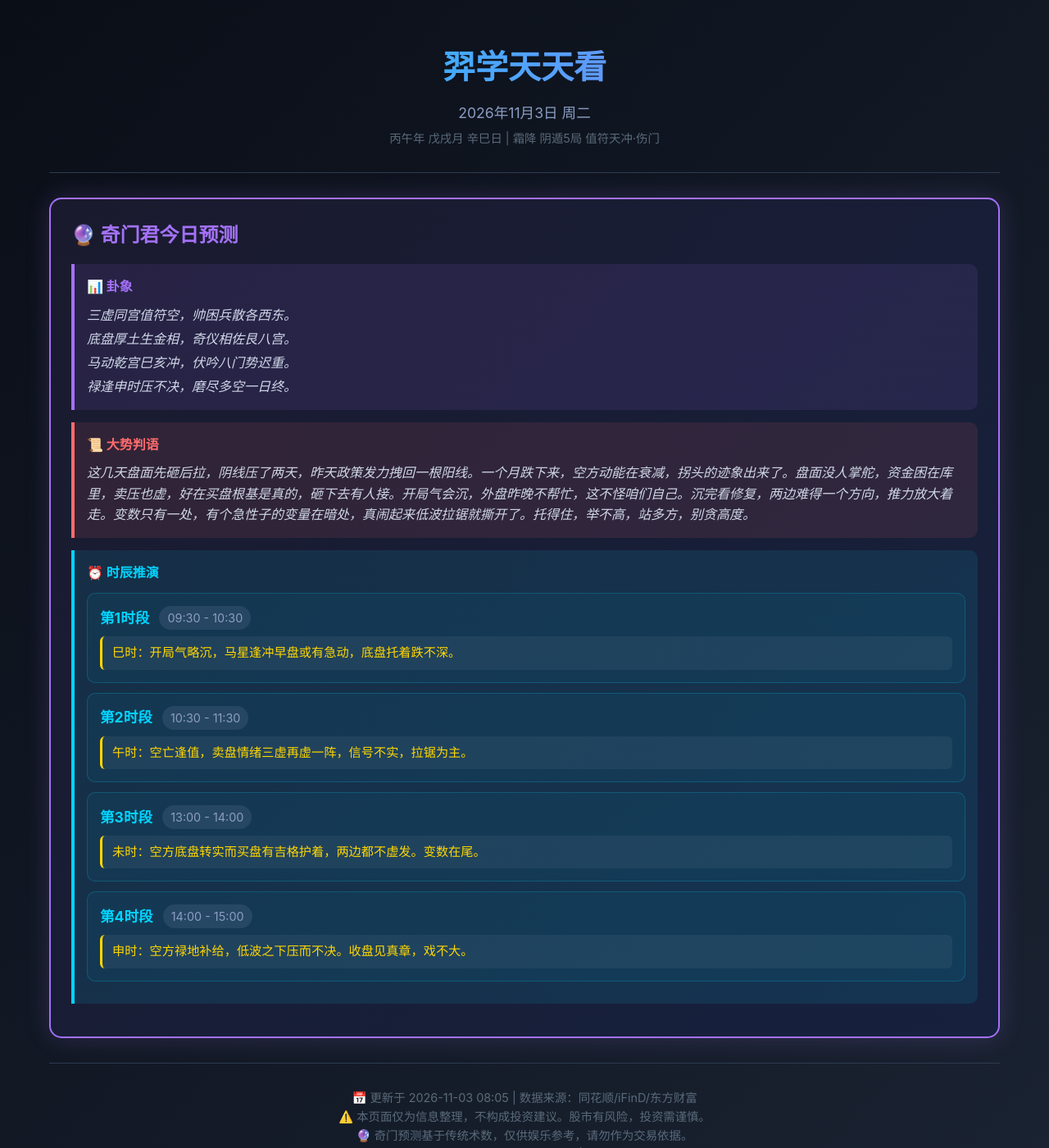
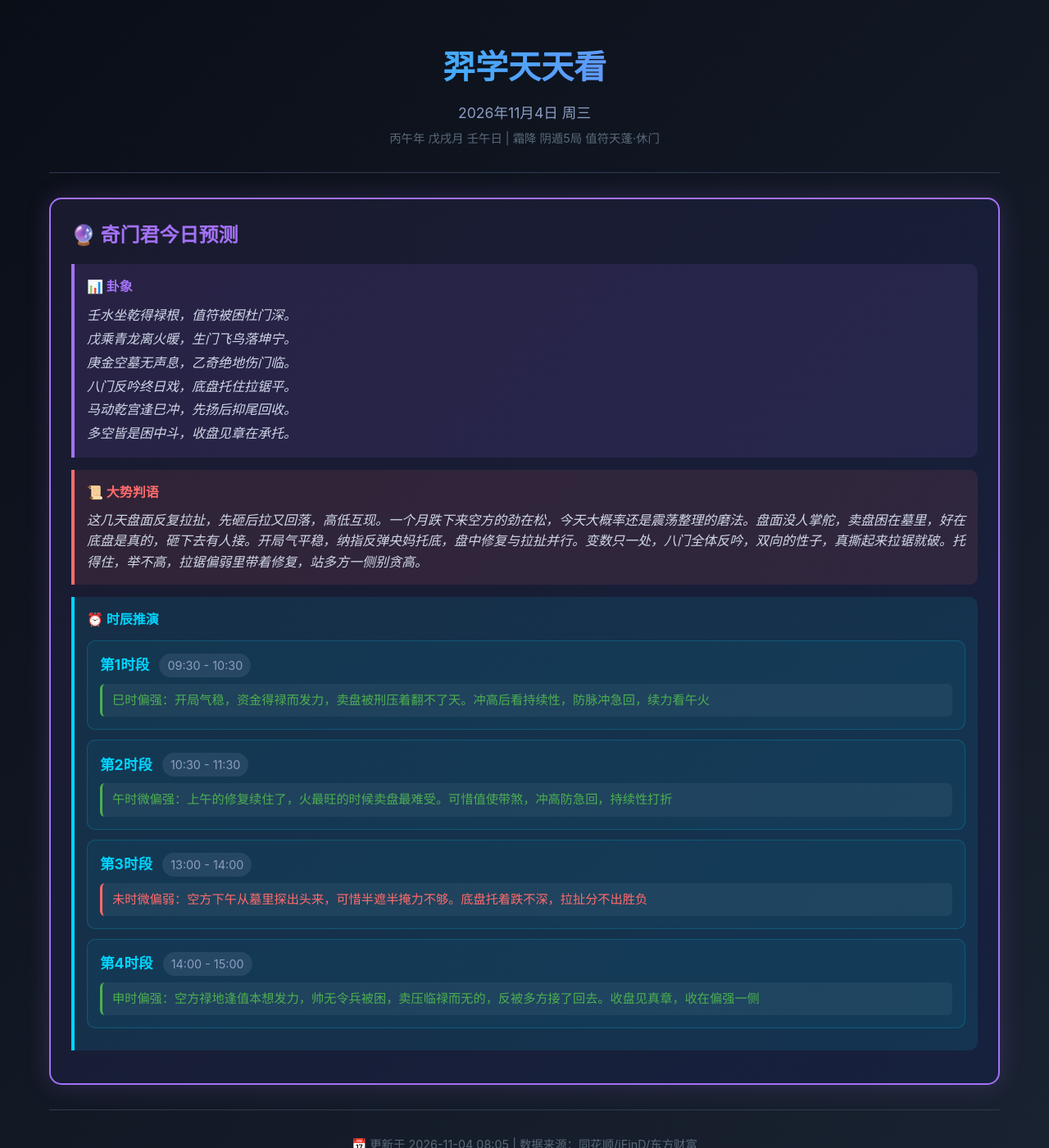
Before and after one commit to xiaoyi0319a/yixue-dashboard, a Jekyll site: the page index.html, which Jekyll copies as it is, in a window 1280 px wide and 1400 px high. Shown: the whole window at 82% size. Built offline with Jekyll 4.4.1, drawn with Linux system fonts in a browser that asks for light colours; comment, search, counter and statistics services are not loaded.

Commit message:
网站更新 2026-11-04（暂停模式：仅奇门层-无方向震荡整理·四段3多1空）

```diff
--- a/index.html
+++ b/index.html
@@ -4,12 +4,12 @@
     <meta charset="UTF-8">
     <meta name="viewport" content="width=device-width, initial-scale=1.0">
     <meta http-equiv="Cache-Control" content="no-cache, no-store, must-revalidate">
-    <meta property="og:title" content="羿学天天看 | 2026-11-03">
-    <meta property="og:description" content="🔮 阴遁5局·偏多·低波动（开局气略沉，全天磨，尾盘点墨）| 📈📰 方向整理已暂停（09-27指令）">
+    <meta property="og:title" content="羿学天天看 | 2026-11-04">
+    <meta property="og:description" content="🔮 阴遁5局·震荡整理（托得住举不高，拉锯偏弱里带修复）| 📈📰 方向整理已暂停（09-27指令）">
     <meta property="og:type" content="website">
     <meta property="og:url" content="https://xiaoyi0319a.github.io/yixue-dashboard/">
     <meta name="twitter:card" content="summary_large_image">
-    <title>羿学天天看 | 2026-11-03</title>
+    <title>羿学天天看 | 2026-11-04</title>
     <link rel="stylesheet" href="css/style.css">
     <script async src="https://busuanzi.ibruce.info/busuanzi/2.3/busuanzi.pure.mini.js"></script>
 </head>
@@ -17,18 +17,18 @@
     <div class="container">
         <div class="header">
             <h1>羿学天天看</h1>
-            <div class="date">2026年11月3日 周二</div>
-            <div class="ganzhi">丙午年 戊戌月 辛巳日 | 霜降 阴遁5局 值符天冲·伤门</div>
+            <div class="date">2026年11月4日 周三</div>
+            <div class="ganzhi">丙午年 戊戌月 壬午日 | 霜降 阴遁5局 值符天蓬·休门</div>
         </div>
         <div class="qimen-section">
             <h2>🔮 奇门君今日预测</h2>
             <div class="qimen-hexagram">
                 <h4>📊 卦象</h4>
-                <p>三虚同宫值符空，帅困兵散各西东。<br>底盘厚土生金相，奇仪相佐艮八宫。<br>马动乾宫巳亥冲，伏吟八门势迟重。<br>禄逢申时压不决，磨尽多空一日终。</p>
+                <p>壬水坐乾得禄根，值符被困杜门深。<br>戊乘青龙离火暖，生门飞鸟落坤宁。<br>庚金空墓无声息，乙奇绝地伤门临。<br>八门反吟终日戏，底盘托住拉锯平。<br>马动乾宫逢巳冲，先扬后抑尾回收。<br>多空皆是困中斗，收盘见章在承托。</p>
             </div>
             <div class="qimen-verdict">
                 <h4>📜 大势判语</h4>
-                <p><i>这几天盘面先砸后拉，阴线压了两天，昨天政策发力拽回一根阳线。一个月跌下来，空方动能在衰减，拐头的迹象出来了。盘面没人掌舵，资金困在库里，卖压也虚，好在买盘根基是真的，砸下去有人接。开局气会沉，外盘昨晚不帮忙，这不怪咱们自己。沉完看修复，两边难得一个方向，推力放大着走。变数只有一处，有个急性子的变量在暗处，真闹起来低波拉锯就撕开了。托得住，举不高，站多方，别贪高度。</i></p>
+                <p><i>这几天盘面反复拉扯，先砸后拉又回落，高低互现。一个月跌下来空方的劲在松，今天大概率还是震荡整理的磨法。盘面没人掌舵，卖盘困在墓里，好在底盘是真的，砸下去有人接。开局气平稳，纳指反弹央妈托底，盘中修复与拉扯并行。变数只一处，八门全体反吟，双向的性子，真撕起来拉锯就破。托得住，举不高，拉锯偏弱里带着修复，站多方一侧别贪高。</i></p>
             </div>
             <div class="qimen-time">
                 <h4>⏰ 时辰推演</h4>
@@ -37,33 +37,33 @@
                         <span class="time-name">第1时段</span>
                         <span class="time-range">09:30 - 10:30</span>
                     </div>
-                    <div class="time-verdict neutral">巳时：开局气略沉，马星逢冲早盘或有急动，底盘托着跌不深。</div>
+                    <div class="time-verdict up">巳时偏强：开局气稳，资金得禄而发力，卖盘被刑压着翻不了天。冲高后看持续性，防脉冲急回，续力看午火</div>
                 </div>
                 <div class="time-slot">
                     <div class="time-header">
                         <span class="time-name">第2时段</span>
                         <span class="time-range">10:30 - 11:30</span>
                     </div>
-                    <div class="time-verdict neutral">午时：空亡逢值，卖盘情绪三虚再虚一阵，信号不实，拉锯为主。</div>
+                    <div class="time-verdict up">午时微偏强：上午的修复续住了，火最旺的时候卖盘最难受。可惜值使带煞，冲高防急回，持续性打折</div>
                 </div>
                 <div class="time-slot">
                     <div class="time-header">
                         <span class="time-name">第3时段</span>
                         <span class="time-range">13:00 - 14:00</span>
                     </div>
-                    <div class="time-verdict neutral">未时：空方底盘转实而买盘有吉格护着，两边都不虚发。变数在尾。</div>
+                    <div class="time-verdict down">未时微偏弱：空方下午从墓里探出头来，可惜半遮半掩力不够。底盘托着跌不深，拉扯分不出胜负</div>
                 </div>
                 <div class="time-slot">
                     <div class="time-header">
                         <span class="time-name">第4时段</span>
                         <span class="time-range">14:00 - 15:00</span>
                     </div>
-                    <div class="time-verdict neutral">申时：空方禄地补给，低波之下压而不决。收盘见真章，戏不大。</div>
+                    <div class="time-verdict up">申时偏强：空方禄地逢值本想发力，帅无令兵被困，卖压临禄而无的，反被多方接了回去。收盘见真章，收在偏强一侧</div>
                 </div>
             </div>
         </div>
         <div class="footer">
-            <p>📅 更新于 2026-11-03 08:05 | 数据来源：同花顺/iFinD/东方财富</p>
+            <p>📅 更新于 2026-11-04 08:05 | 数据来源：同花顺/iFinD/东方财富</p>
             <p>⚠️ 本页面仅为信息整理，不构成投资建议。股市有风险，投资需谨慎。</p>
             <p>🔮 奇门预测基于传统术数，仅供娱乐参考，请勿作为交易依据。</p>
             <p>📊 访问统计：<span id="busuanzi_container_site_pv">本站总访问量 <span id="busuanzi_value_site_pv"></span> 次</span> | <span id="busuanzi_container_site_uv">访客数 <span id="busuanzi_value_site_uv"></span> 人</span></p>
```
